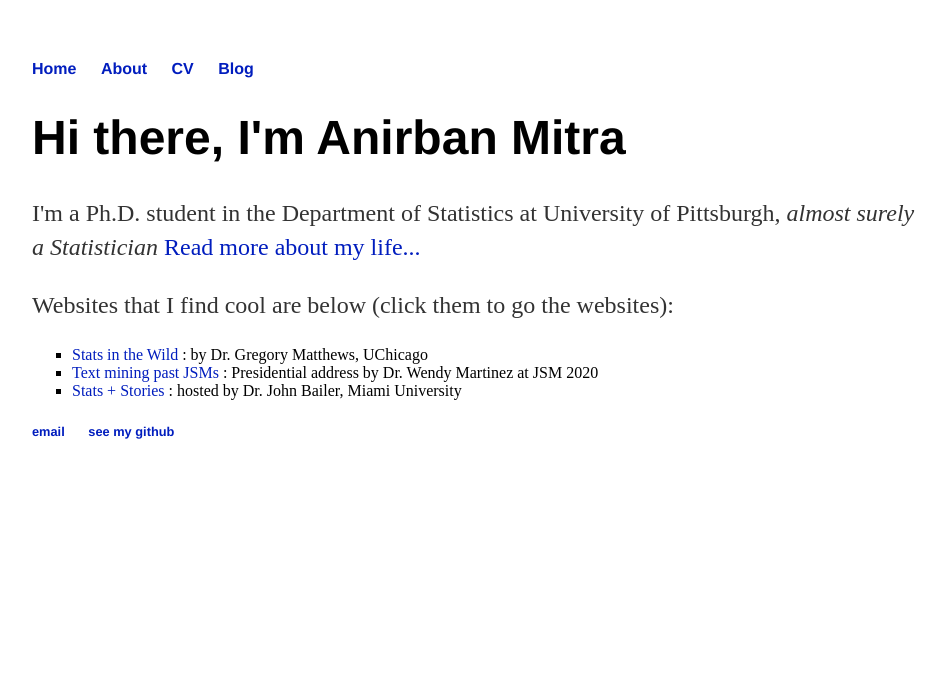
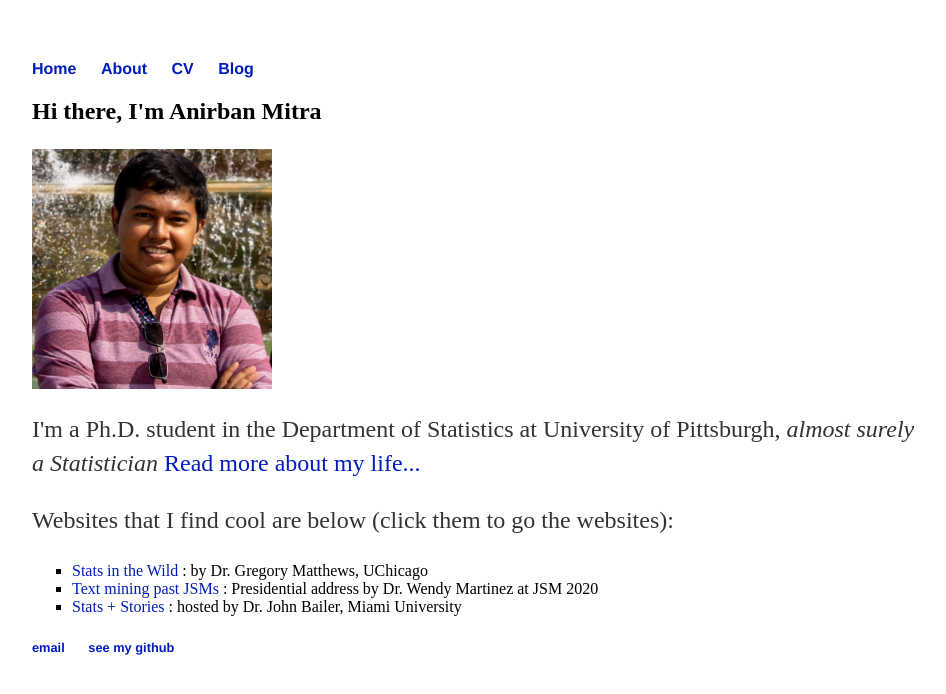
Before and after one commit to AnirbanMitra303/awnirbaan.github.io, a Jekyll site: the page built from index.html, in a window 1280 px wide. Shown: the top 694 px of the page, without its empty margins (160-1106 px from the left). Built offline with Jekyll 4.4.1, drawn with Linux system fonts in a browser that asks for light colours.

Commit message:
dp upload
successfully uploaded my peofile picture! now remains to align text and wrap properly!

```diff
--- a/css/main.css
+++ b/css/main.css
@@ -45,3 +45,9 @@ ul.posts li {
 ul li {
     list-style-type: square;
 }
+
+img {
+    display: block;
+    width: 10em;
+    height: 10em;
+}
--- a/index.html
+++ b/index.html
@@ -3,7 +3,9 @@ layout: default
 title: Anirban Mitra
 ---
 <div class="blurb">
-	<h1>Hi there, I'm Anirban Mitra</h1>
+	<h2>Hi there, I'm Anirban Mitra</h2>
+	<p><img src="/images/profile_pic.jpg"></p>
+
 	<p>I'm a Ph.D. student in the Department of Statistics at University of Pittsburgh, <em>almost surely a Statistician</em> <a href="/about">Read more about my life...</a></p>
 </div><!-- /.blurb -->
 <div class="blurb">
```
Also changed, not shown: images/profile_pic.jpg (added).
